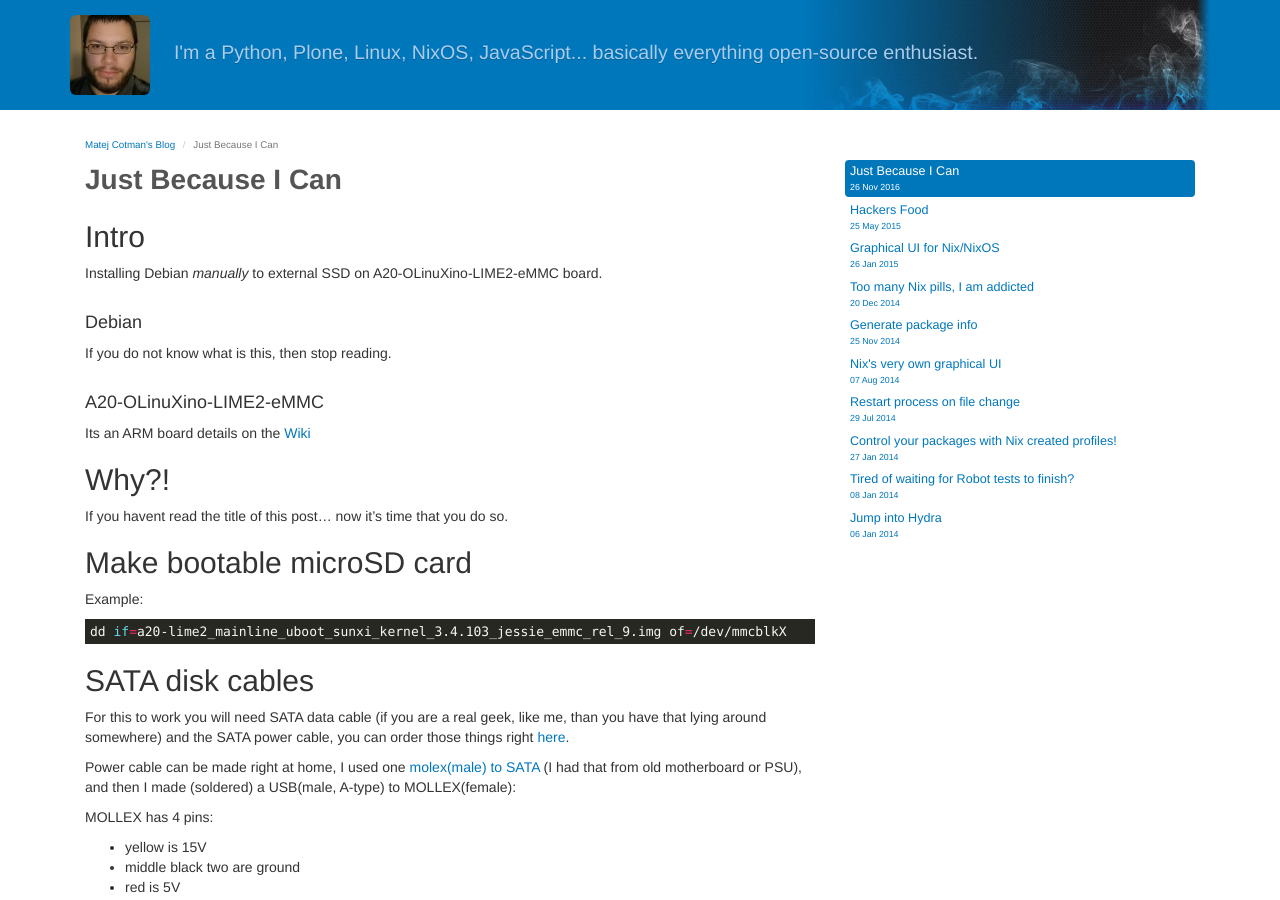
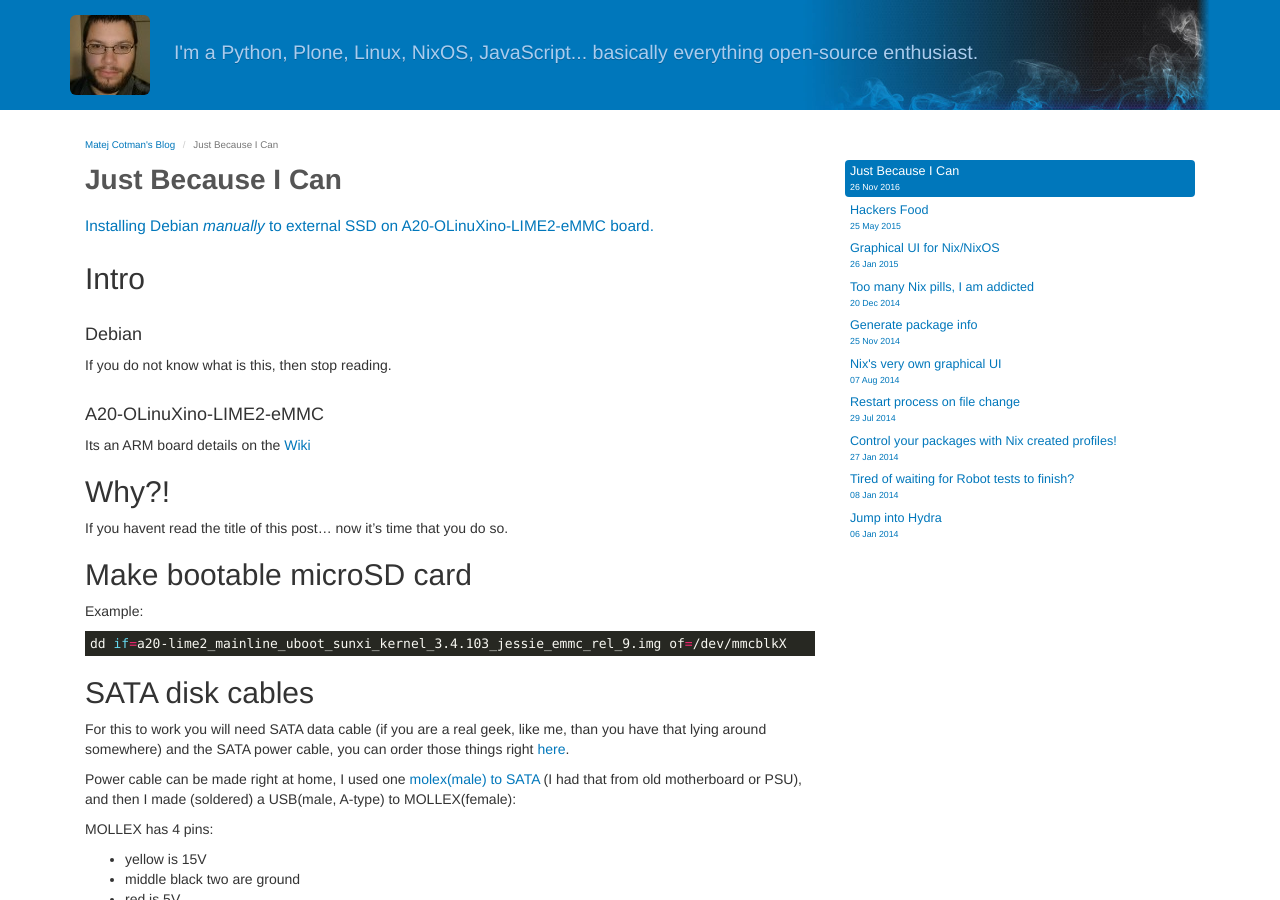
Before and after one commit to matejc/matejc.github.io, a Jekyll site: the page built from _posts/2016-11-26-just-because-i-can.md, in a window 1280 px wide and 900 px high. Built offline with Jekyll 4.4.1, drawn with Linux system fonts in a browser that asks for light colours; comment, search, counter and statistics services are not loaded.

Commit message:
excerpt fix 2

```diff
--- a/_posts/2016-11-26-just-because-i-can.md
+++ b/_posts/2016-11-26-just-because-i-can.md
@@ -7,9 +7,10 @@
 ---
 
 
+Installing Debian _manually_ to external SSD on A20-OLinuXino-LIME2-eMMC board.
+
+
 ## Intro
-
-Installing Debian _manually_ to external SSD on A20-OLinuXino-LIME2-eMMC board.
 
 
 #### Debian
```
